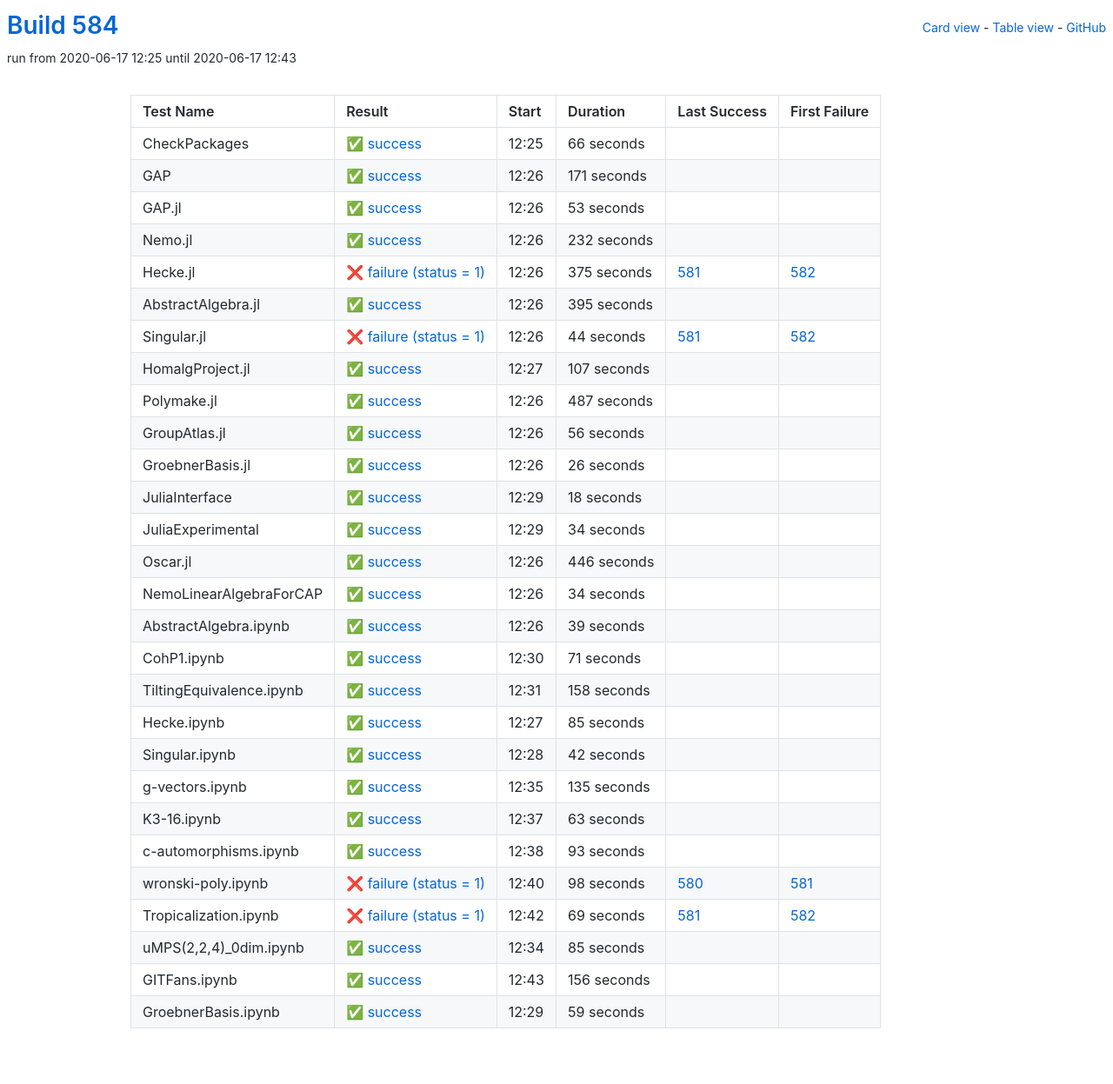
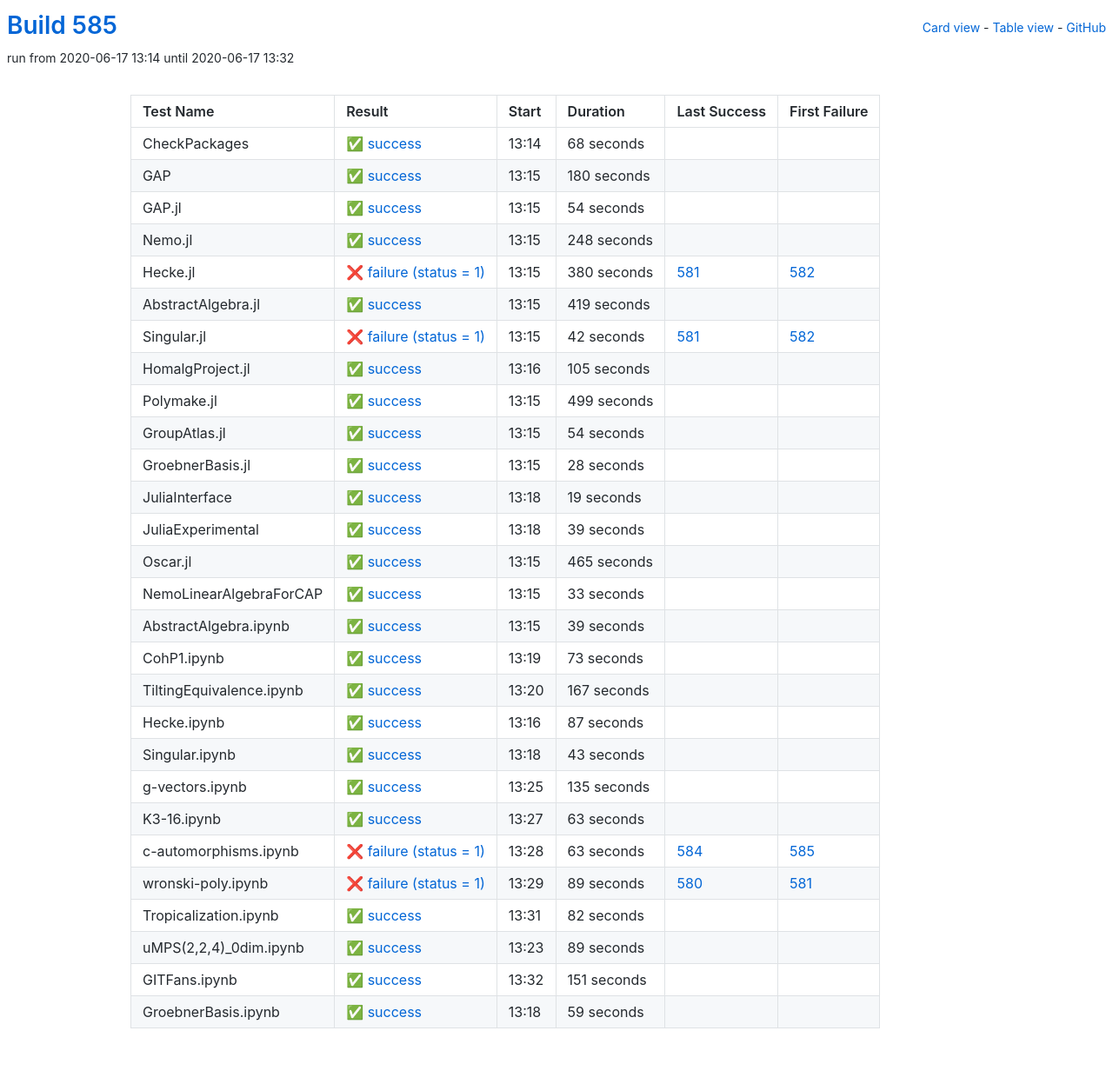
Before and after one commit to oscar-system/oscar-ci-status-1.4, a Jekyll site: the page built from table.html, in a window 1280 px wide. Shown: the whole page at 87% size. Built offline with Jekyll 4.4.1, drawn with Linux system fonts in a browser that asks for light colours.

Commit message:
Build #585

```diff
--- a/_data/ci.yml
+++ b/_data/ci.yml
@@ -1,6 +1,6 @@
 ---
-build: 584
-build_url: https://oscarci.mathematik.uni-kl.de/job/oscar-julia-1.4/584/
+build: 585
+build_url: https://oscarci.mathematik.uni-kl.de/job/oscar-julia-1.4/585/
 job: oscar-julia-1.4
 organization: oscar-system
 repo: oscar-ci-status-1.4
@@ -8,188 +8,188 @@ repourl: https://github.com/oscar-system/oscar-ci-status-1.4
 tests:
 - name: CheckPackages
   id: checkpackages
-  log: https://oscarci.mathematik.uni-kl.de/job/oscar-julia-1.4/584/artifact/logs/build-584/CheckPackages.log
-  start: 2020-06-17 12:25
+  log: https://oscarci.mathematik.uni-kl.de/job/oscar-julia-1.4/585/artifact/logs/build-585/CheckPackages.log
+  start: 2020-06-17 13:14
   success: true
   exitcode: 0
   status: success
-  duration: 66
+  duration: 68
   last_success: false
   last_success_url:
   first_failure: false
   first_failure_url:
 - name: GAP
   id: gap
-  log: https://oscarci.mathematik.uni-kl.de/job/oscar-julia-1.4/584/artifact/logs/build-584/GAP.log
-  start: 2020-06-17 12:26
+  log: https://oscarci.mathematik.uni-kl.de/job/oscar-julia-1.4/585/artifact/logs/build-585/GAP.log
+  start: 2020-06-17 13:15
   success: true
   exitcode: 0
   status: success
-  duration: 171
+  duration: 180
   last_success: false
   last_success_url:
   first_failure: false
   first_failure_url:
 - name: GAP.jl
   id: gap-jl
-  log: https://oscarci.mathematik.uni-kl.de/job/oscar-julia-1.4/584/artifact/logs/build-584/GAP.jl.log
-  start: 2020-06-17 12:26
+  log: https://oscarci.mathematik.uni-kl.de/job/oscar-julia-1.4/585/artifact/logs/build-585/GAP.jl.log
+  start: 2020-06-17 13:15
   success: true
   exitcode: 0
   status: success
-  duration: 53
+  duration: 54
   last_success: false
   last_success_url:
   first_failure: false
   first_failure_url:
 - name: Nemo.jl
   id: nemo-jl
-  log: https://oscarci.mathematik.uni-kl.de/job/oscar-julia-1.4/584/artifact/logs/build-584/Nemo.jl.log
-  start: 2020-06-17 12:26
+  log: https://oscarci.mathematik.uni-kl.de/job/oscar-julia-1.4/585/artifact/logs/build-585/Nemo.jl.log
+  start: 2020-06-17 13:15
   success: true
   exitcode: 0
   status: success
-  duration: 232
+  duration: 248
   last_success: false
   last_success_url:
   first_failure: false
   first_failure_url:
 - name: Hecke.jl
   id: hecke-jl
-  log: https://oscarci.mathematik.uni-kl.de/job/oscar-julia-1.4/584/artifact/logs/build-584/Hecke.jl.log
-  start: 2020-06-17 12:26
+  log: https://oscarci.mathematik.uni-kl.de/job/oscar-julia-1.4/585/artifact/logs/build-585/Hecke.jl.log
+  start: 2020-06-17 13:15
   success: false
   exitcode: 1
   status: failure
-  duration: 375
+  duration: 380
   last_success: 581
   last_success_url: https://oscarci.mathematik.uni-kl.de/job/oscar-julia-1.4/581/
   first_failure: 582
   first_failure_url: https://oscarci.mathematik.uni-kl.de/job/oscar-julia-1.4/582/
 - name: AbstractAlgebra.jl
   id: abstractalgebra-jl
-  log: https://oscarci.mathematik.uni-kl.de/job/oscar-julia-1.4/584/artifact/logs/build-584/AbstractAlgebra.jl.log
-  start: 2020-06-17 12:26
+  log: https://oscarci.mathematik.uni-kl.de/job/oscar-julia-1.4/585/artifact/logs/build-585/AbstractAlgebra.jl.log
+  start: 2020-06-17 13:15
   success: true
   exitcode: 0
   status: success
-  duration: 395
+  duration: 419
   last_success: false
   last_success_url:
   first_failure: false
   first_failure_url:
 - name: Singular.jl
   id: singular-jl
-  log: https://oscarci.mathematik.uni-kl.de/job/oscar-julia-1.4/584/artifact/logs/build-584/Singular.jl.log
-  start: 2020-06-17 12:26
+  log: https://oscarci.mathematik.uni-kl.de/job/oscar-julia-1.4/585/artifact/logs/build-585/Singular.jl.log
+  start: 2020-06-17 13:15
   success: false
   exitcode: 1
   status: failure
-  duration: 44
+  duration: 42
   last_success: 581
   last_success_url: https://oscarci.mathematik.uni-kl.de/job/oscar-julia-1.4/581/
   first_failure: 582
   first_failure_url: https://oscarci.mathematik.uni-kl.de/job/oscar-julia-1.4/582/
 - name: HomalgProject.jl
   id: homalgproject-jl
-  log: https://oscarci.mathematik.uni-kl.de/job/oscar-julia-1.4/584/artifact/logs/build-584/HomalgProject.jl.log
-  start: 2020-06-17 12:27
+  log: https://oscarci.mathematik.uni-kl.de/job/oscar-julia-1.4/585/artifact/logs/build-585/HomalgProject.jl.log
+  start: 2020-06-17 13:16
   success: true
   exitcode: 0
   status: success
-  duration: 107
+  duration: 105
   last_success: false
   last_success_url:
   first_failure: false
   first_failure_url:
 - name: Polymake.jl
   id: polymake-jl
-  log: https://oscarci.mathematik.uni-kl.de/job/oscar-julia-1.4/584/artifact/logs/build-584/Polymake.jl.log
-  start: 2020-06-17 12:26
+  log: https://oscarci.mathematik.uni-kl.de/job/oscar-julia-1.4/585/artifact/logs/build-585/Polymake.jl.log
+  start: 2020-06-17 13:15
   success: true
   exitcode: 0
   status: success
-  duration: 487
+  duration: 499
   last_success: false
   last_success_url:
   first_failure: false
   first_failure_url:
 - name: GroupAtlas.jl
   id: groupatlas-jl
-  log: https://oscarci.mathematik.uni-kl.de/job/oscar-julia-1.4/584/artifact/logs/build-584/GroupAtlas.jl.log
-  start: 2020-06-17 12:26
+  log: https://oscarci.mathematik.uni-kl.de/job/oscar-julia-1.4/585/artifact/logs/build-585/GroupAtlas.jl.log
+  start: 2020-06-17 13:15
   success: true
   exitcode: 0
   status: success
-  duration: 56
+  duration: 54
   last_success: false
   last_success_url:
   first_failure: false
   first_failure_url:
 - name: GroebnerBasis.jl
   id: groebnerbasis-jl
-  log: https://oscarci.mathematik.uni-kl.de/job/oscar-julia-1.4/584/artifact/logs/build-584/GroebnerBasis.jl.log
-  start: 2020-06-17 12:26
+  log: https://oscarci.mathematik.uni-kl.de/job/oscar-julia-1.4/585/artifact/logs/build-585/GroebnerBasis.jl.log
+  start: 2020-06-17 13:15
   success: true
   exitcode: 0
   status: success
-  duration: 26
+  duration: 28
   last_success: false
   last_success_url:
   first_failure: false
   first_failure_url:
 - name: JuliaInterface
   id: juliainterface
-  log: https://oscarci.mathematik.uni-kl.de/job/oscar-julia-1.4/584/artifact/logs/build-584/JuliaInterface.log
-  start: 2020-06-17 12:29
+  log: https://oscarci.mathematik.uni-kl.de/job/oscar-julia-1.4/585/artifact/logs/build-585/JuliaInterface.log
+  start: 2020-06-17 13:18
   success: true
   exitcode: 0
   status: success
-  duration: 18
+  duration: 19
   last_success: false
   last_success_url:
   first_failure: false
   first_failure_url:
 - name: JuliaExperimental
   id: juliaexperimental
-  log: https://oscarci.mathematik.uni-kl.de/job/oscar-julia-1.4/584/artifact/logs/build-584/JuliaExperimental.log
-  start: 2020-06-17 12:29
+  log: https://oscarci.mathematik.uni-kl.de/job/oscar-julia-1.4/585/artifact/logs/build-585/JuliaExperimental.log
+  start: 2020-06-17 13:18
   success: true
   exitcode: 0
   status: success
-  duration: 34
+  duration: 39
   last_success: false
   last_success_url:
   first_failure: false
   first_failure_url:
 - name: Oscar.jl
   id: oscar-jl
-  log: https://oscarci.mathematik.uni-kl.de/job/oscar-julia-1.4/584/artifact/logs/build-584/Oscar.jl.log
-  start: 2020-06-17 12:26
+  log: https://oscarci.mathematik.uni-kl.de/job/oscar-julia-1.4/585/artifact/logs/build-585/Oscar.jl.log
+  start: 2020-06-17 13:15
   success: true
   exitcode: 0
   status: success
-  duration: 446
+  duration: 465
   last_success: false
   last_success_url:
   first_failure: false
   first_failure_url:
 - name: NemoLinearAlgebraForCAP
   id: nemolinearalgebraforcap
-  log: https://oscarci.mathematik.uni-kl.de/job/oscar-julia-1.4/584/artifact/logs/build-584/NemoLinearAlgebraForCAP.log
-  start: 2020-06-17 12:26
+  log: https://oscarci.mathematik.uni-kl.de/job/oscar-julia-1.4/585/artifact/logs/build-585/NemoLinearAlgebraForCAP.log
+  start: 2020-06-17 13:15
   success: true
   exitcode: 0
   status: success
-  duration: 34
+  duration: 33
   last_success: false
   last_success_url:
   first_failure: false
   first_failure_url:
 - name: AbstractAlgebra.ipynb
   id: abstractalgebra-ipynb
-  log: https://oscarci.mathematik.uni-kl.de/job/oscar-julia-1.4/584/artifact/logs/build-584/AbstractAlgebra.ipynb.log
-  start: 2020-06-17 12:26
+  log: https://oscarci.mathematik.uni-kl.de/job/oscar-julia-1.4/585/artifact/logs/build-585/AbstractAlgebra.ipynb.log
+  start: 2020-06-17 13:15
   success: true
   exitcode: 0
   status: success
@@ -200,56 +200,56 @@ tests:
   first_failure_url:
 - name: CohP1.ipynb
   id: cohp1-ipynb
-  log: https://oscarci.mathematik.uni-kl.de/job/oscar-julia-1.4/584/artifact/logs/build-584/CohP1.ipynb.log
-  start: 2020-06-17 12:30
+  log: https://oscarci.mathematik.uni-kl.de/job/oscar-julia-1.4/585/artifact/logs/build-585/CohP1.ipynb.log
+  start: 2020-06-17 13:19
   success: true
   exitcode: 0
   status: success
-  duration: 71
+  duration: 73
   last_success: false
   last_success_url:
   first_failure: false
   first_failure_url:
 - name: TiltingEquivalence.ipynb
   id: tiltingequivalence-ipynb
-  log: https://oscarci.mathematik.uni-kl.de/job/oscar-julia-1.4/584/artifact/logs/build-584/TiltingEquivalence.ipynb.log
-  start: 2020-06-17 12:31
+  log: https://oscarci.mathematik.uni-kl.de/job/oscar-julia-1.4/585/artifact/logs/build-585/TiltingEquivalence.ipynb.log
+  start: 2020-06-17 13:20
   success: true
   exitcode: 0
   status: success
-  duration: 158
+  duration: 167
   last_success: false
   last_success_url:
   first_failure: false
   first_failure_url:
 - name: Hecke.ipynb
   id: hecke-ipynb
-  log: https://oscarci.mathematik.uni-kl.de/job/oscar-julia-1.4/584/artifact/logs/build-584/Hecke.ipynb.log
-  start: 2020-06-17 12:27
+  log: https://oscarci.mathematik.uni-kl.de/job/oscar-julia-1.4/585/artifact/logs/build-585/Hecke.ipynb.log
+  start: 2020-06-17 13:16
   success: true
   exitcode: 0
   status: success
-  duration: 85
+  duration: 87
   last_success: false
   last_success_url:
   first_failure: false
   first_failure_url:
 - name: Singular.ipynb
   id: singular-ipynb
-  log: https://oscarci.mathematik.uni-kl.de/job/oscar-julia-1.4/584/artifact/logs/build-584/Singular.ipynb.log
-  start: 2020-06-17 12:28
+  log: https://oscarci.mathematik.uni-kl.de/job/oscar-julia-1.4/585/artifact/logs/build-585/Singular.ipynb.log
+  start: 2020-06-17 13:18
   success: true
   exitcode: 0
   status: success
-  duration: 42
+  duration: 43
   last_success: false
   last_success_url:
   first_failure: false
   first_failure_url:
 - name: g-vectors.ipynb
   id: g-vectors-ipynb
-  log: https://oscarci.mathematik.uni-kl.de/job/oscar-julia-1.4/584/artifact/logs/build-584/g-vectors.ipynb.log
-  start: 2020-06-17 12:35
+  log: https://oscarci.mathematik.uni-kl.de/job/oscar-julia-1.4/585/artifact/logs/build-585/g-vectors.ipynb.log
+  start: 2020-06-17 13:25
   success: true
   exitcode: 0
   status: success
@@ -260,8 +260,8 @@ tests:
   first_failure_url:
 - name: K3-16.ipynb
   id: k3-16-ipynb
-  log: https://oscarci.mathematik.uni-kl.de/job/oscar-julia-1.4/584/artifact/logs/build-584/K3-16.ipynb.log
-  start: 2020-06-17 12:37
+  log: https://oscarci.mathematik.uni-kl.de/job/oscar-julia-1.4/585/artifact/logs/build-585/K3-16.ipynb.log
+  start: 2020-06-17 13:27
   success: true
   exitcode: 0
   status: success
@@ -272,68 +272,68 @@ tests:
   first_failure_url:
 - name: c-automorphisms.ipynb
   id: c-automorphisms-ipynb
-  log: https://oscarci.mathematik.uni-kl.de/job/oscar-julia-1.4/584/artifact/logs/build-584/c-automorphisms.ipynb.log
-  start: 2020-06-17 12:38
-  success: true
-  exitcode: 0
-  status: success
-  duration: 93
-  last_success: false
-  last_success_url:
-  first_failure: false
-  first_failure_url:
-- name: wronski-poly.ipynb
-  id: wronski-poly-ipynb
-  log: https://oscarci.mathematik.uni-kl.de/job/oscar-julia-1.4/584/artifact/logs/build-584/wronski-poly.ipynb.log
-  start: 2020-06-17 12:40
+  log: https://oscarci.mathematik.uni-kl.de/job/oscar-julia-1.4/585/artifact/logs/build-585/c-automorphisms.ipynb.log
+  start: 2020-06-17 13:28
   success: false
   exitcode: 1
   status: failure
-  duration: 98
+  duration: 63
+  last_success: 584
+  last_success_url: https://oscarci.mathematik.uni-kl.de/job/oscar-julia-1.4/584/
+  first_failure: 585
+  first_failure_url: https://oscarci.mathematik.uni-kl.de/job/oscar-julia-1.4/585/
+- name: wronski-poly.ipynb
+  id: wronski-poly-ipynb
+  log: https://oscarci.mathematik.uni-kl.de/job/oscar-julia-1.4/585/artifact/logs/build-585/wronski-poly.ipynb.log
+  start: 2020-06-17 13:29
+  success: false
+  exitcode: 1
+  status: failure
+  duration: 89
   last_success: 580
   last_success_url: https://oscarci.mathematik.uni-kl.de/job/oscar-julia-1.4/580/
   first_failure: 581
   first_failure_url: https://oscarci.mathematik.uni-kl.de/job/oscar-julia-1.4/581/
 - name: Tropicalization.ipynb
   id: tropicalization-ipynb
-  log: https://oscarci.mathematik.uni-kl.de/job/oscar-julia-1.4/584/artifact/logs/build-584/Tropicalization.ipynb.log
-  start: 2020-06-17 12:42
-  success: false
-  exitcode: 1
-  status: failure
-  duration: 69
-  last_success: 581
-  last_success_url: https://oscarci.mathematik.uni-kl.de/job/oscar-julia-1.4/581/
-  first_failure: 582
-  first_failure_url: https://oscarci.mathematik.uni-kl.de/job/oscar-julia-1.4/582/
-- name: uMPS(2,2,4)_0dim.ipynb
-  id: umps-2-2-4-0dim-ipynb
-  log: https://oscarci.mathematik.uni-kl.de/job/oscar-julia-1.4/584/artifact/logs/build-584/uMPS-2-2-4-_0dim.ipynb.log
-  start: 2020-06-17 12:34
+  log: https://oscarci.mathematik.uni-kl.de/job/oscar-julia-1.4/585/artifact/logs/build-585/Tropicalization.ipynb.log
+  start: 2020-06-17 13:31
   success: true
   exitcode: 0
   status: success
-  duration: 85
+  duration: 82
+  last_success: false
+  last_success_url:
+  first_failure: false
+  first_failure_url:
+- name: uMPS(2,2,4)_0dim.ipynb
+  id: umps-2-2-4-0dim-ipynb
+  log: https://oscarci.mathematik.uni-kl.de/job/oscar-julia-1.4/585/artifact/logs/build-585/uMPS-2-2-4-_0dim.ipynb.log
+  start: 2020-06-17 13:23
+  success: true
+  exitcode: 0
+  status: success
+  duration: 89
   last_success: false
   last_success_url:
   first_failure: false
   first_failure_url:
 - name: GITFans.ipynb
   id: gitfans-ipynb
-  log: https://oscarci.mathematik.uni-kl.de/job/oscar-julia-1.4/584/artifact/logs/build-584/GITFans.ipynb.log
-  start: 2020-06-17 12:43
+  log: https://oscarci.mathematik.uni-kl.de/job/oscar-julia-1.4/585/artifact/logs/build-585/GITFans.ipynb.log
+  start: 2020-06-17 13:32
   success: true
   exitcode: 0
   status: success
-  duration: 156
+  duration: 151
   last_success: false
   last_success_url:
   first_failure: false
   first_failure_url:
 - name: GroebnerBasis.ipynb
   id: groebnerbasis-ipynb
-  log: https://oscarci.mathematik.uni-kl.de/job/oscar-julia-1.4/584/artifact/logs/build-584/GroebnerBasis.ipynb.log
-  start: 2020-06-17 12:29
+  log: https://oscarci.mathematik.uni-kl.de/job/oscar-julia-1.4/585/artifact/logs/build-585/GroebnerBasis.ipynb.log
+  start: 2020-06-17 13:18
   success: true
   exitcode: 0
   status: success
```
Also changed, not shown: README.md.
